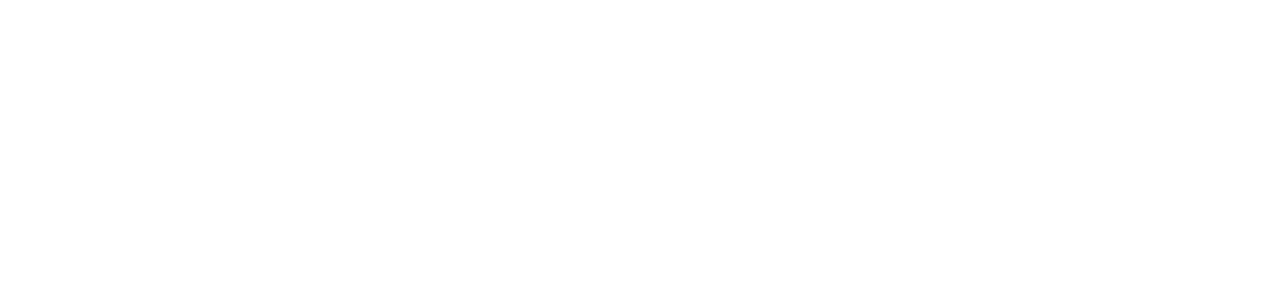
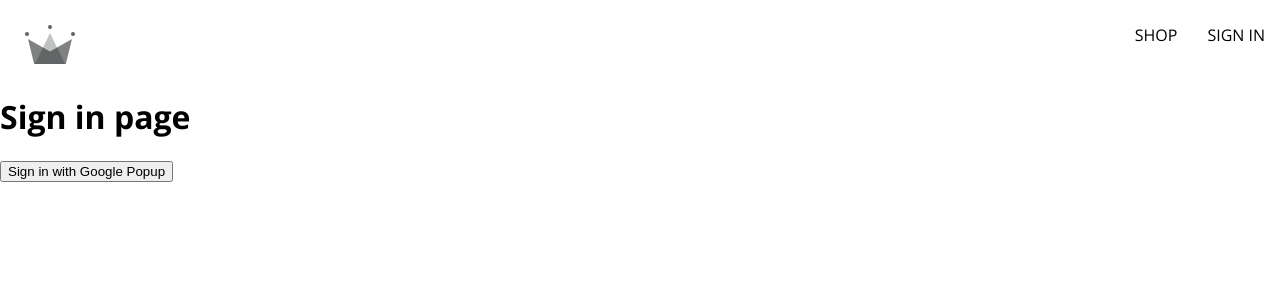
Before and after one commit to JIaBpyxa/E-commerce-react, a React (Create React App) app: page /signIn in a window 1280 px wide. Before the commit this address had no page. Shown: the top 300 px of the page. Built offline with nearby package versions, Linux system fonts and the light colour scheme; no server answers.

Commit message:
Add: Google sign in start

```diff
--- a/package.json
+++ b/package.json
@@ -6,6 +6,7 @@
     "@testing-library/jest-dom": "^5.16.5",
     "@testing-library/react": "^13.4.0",
     "@testing-library/user-event": "^13.5.0",
+    "firebase": "^9.16.0",
     "localforage": "^1.10.0",
     "match-sorter": "^6.3.1",
     "react": "^18.2.0",
--- a/src/App.js
+++ b/src/App.js
@@ -1,12 +1,14 @@
 import {Route, Routes} from "react-router-dom";
 import Home from "./routes/home/home.component";
 import Navigation from "./routes/navigation/navigation.component";
+import SignIn from "./routes/sign-in/sign-in.component";
 
 const App = () => {
     return (
         <Routes>
             <Route path='/' element={<Navigation/>}>
                 <Route index element={<Home/>}></Route>
+                <Route path='signIn' element={<SignIn/>}></Route>
             </Route>
         </Routes>
     )
--- a/src/routes/navigation/navigation.component.jsx
+++ b/src/routes/navigation/navigation.component.jsx
@@ -15,6 +15,9 @@
                     <Link className="nav-link" to="/shop">
                         SHOP
                     </Link>
+                    <Link className="nav-link" to="/signIn">
+                        SIGN IN
+                    </Link>
                 </div>
             </div>
             <Outlet/>
--- /dev/null
+++ b/src/routes/sign-in/sign-in.component.jsx
@@ -0,0 +1,17 @@
+import {signInWithGooglePopup} from "../../utils/firebase/firebase.utils"
+
+const SignIn = () => {
+    const logGoogleUser = async () => {
+        const response = await signInWithGooglePopup();
+        console.log(response)
+    }
+
+    return (
+        <div>
+            <h1>Sign in page</h1>
+            <button onClick={logGoogleUser}>Sign in with Google Popup</button>
+        </div>
+    );
+}
+
+export default SignIn
--- /dev/null
+++ b/src/utils/firebase/firebase.utils.js
@@ -0,0 +1,18 @@
+import {initializeApp} from "firebase/app";
+import {
+    getAuth,
+    signInWithPopup,
+    signInWithRedirect,
+    GoogleAuthProvider
+} from "firebase/auth"
+import {firebaseConfig} from "./firebase.config"
+
+const firebaseApp = initializeApp(firebaseConfig);
+
+const provider = new GoogleAuthProvider();
+provider.setCustomParameters({
+    prompt: "select_account"
+});
+
+export const auth = getAuth();
+export const signInWithGooglePopup = () => signInWithPopup(auth, provider);
```
Also changed, not shown: 2 other files (tests, documents, lock files or other folders).
